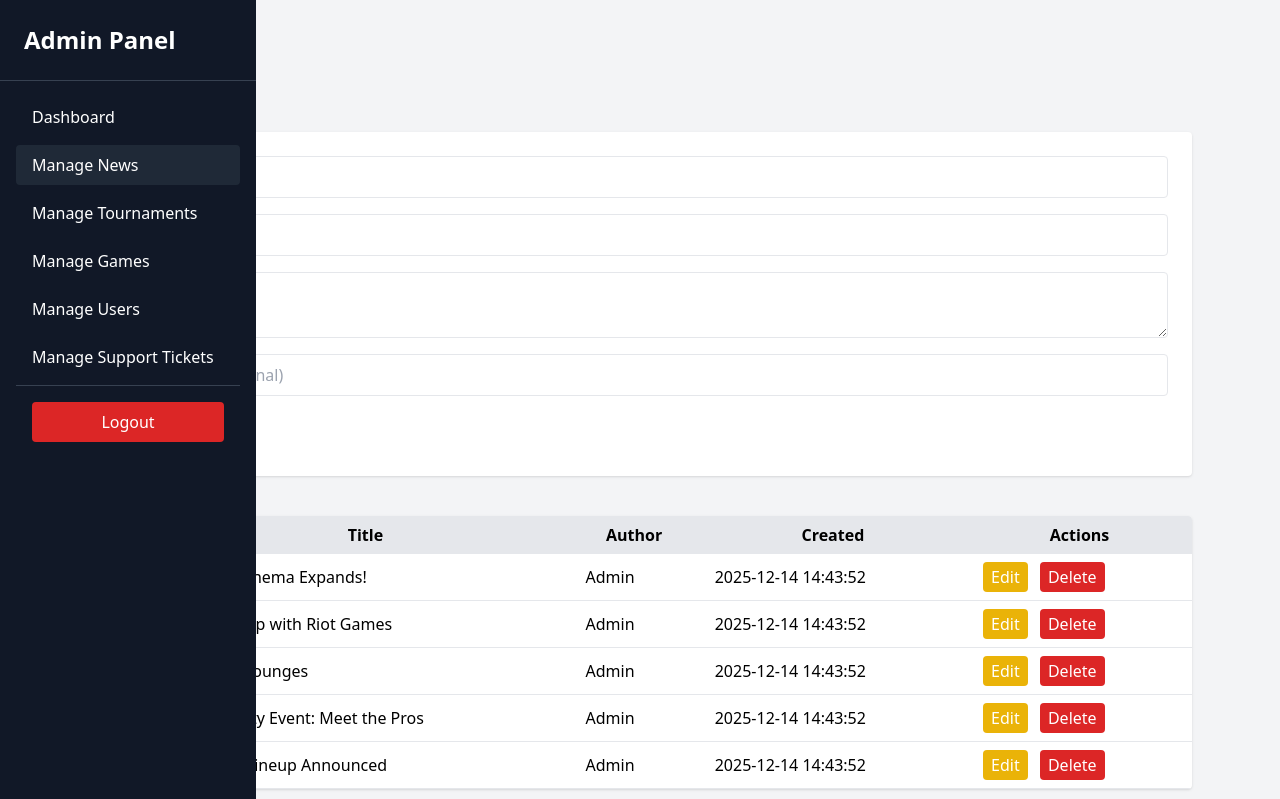
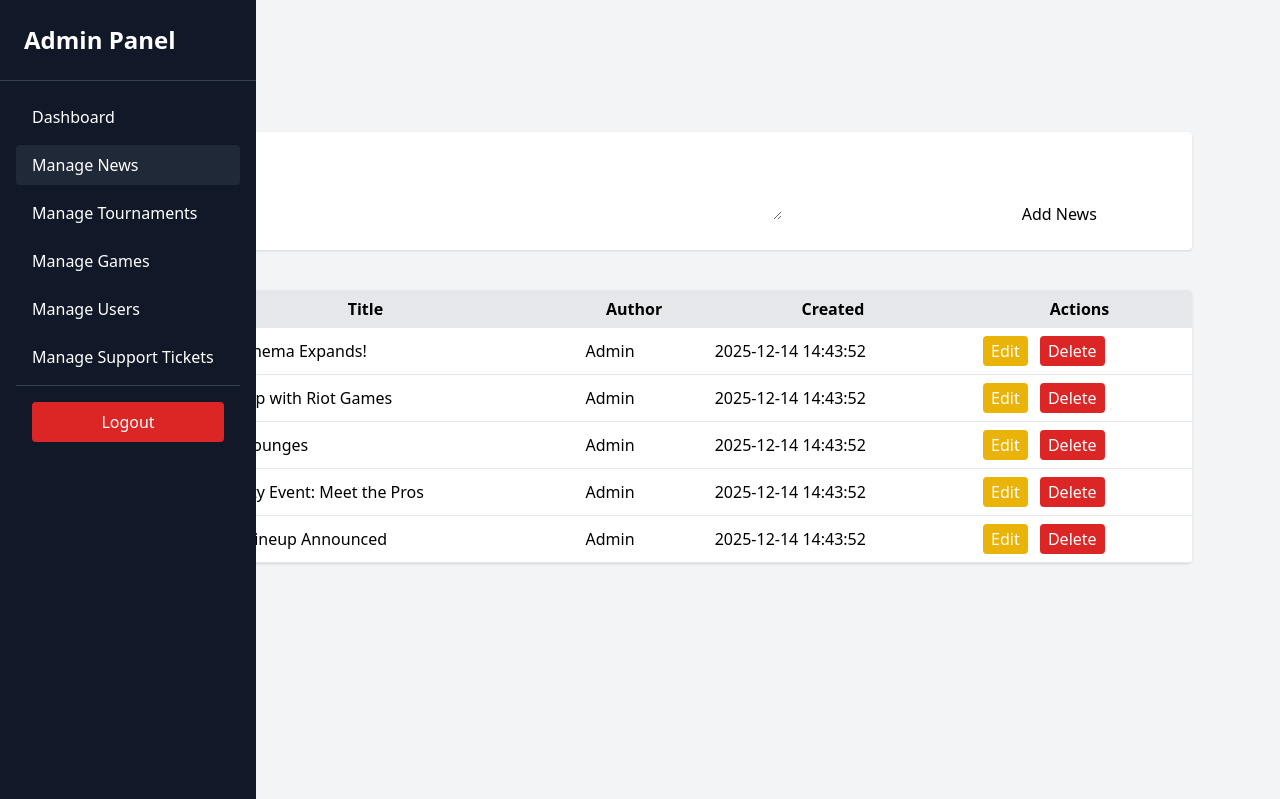
Before and after one commit to Sinyedu/dwpcinema-2025, a PHP site: page /views/news.php in a window 1280 px wide. Shown: the top 799 px of the page. Run offline with PHP 8.4, Linux system fonts and the light colour scheme; the visitor is signed in with stand-in values (Sample User, id 1); data comes from the database, SQL or seed files in the repository; data that the repository does not hold is empty; a stand-in replaces the project's code that opens the database connection; some libraries are stand-ins or nearby versions.

Commit message:
fix: fixed my form

```diff
--- a/views/news.php
+++ b/views/news.php
@@ -87,11 +87,11 @@ if (isset($_GET['edit'])) {
 
         <h2 class="text-xl font-semibold mb-2">Add News</h2>
         <form method="POST" class="space-y-4 bg-white p-6 rounded shadow mb-10">
-            <input type="text" name="newsTitle" placeholder="Title" class="w-full border rounded px-3 py-2" required>
-            <input type="text" name="newsAuthor" placeholder="Author" class="w-full border rounded px-3 py-2" required>
-            <textarea name="newsContent" placeholder="Content" class="w-full border rounded px-3 py-2"><?= $editNews['newsContent'] ?? '' ?></textarea>
-            <input type="text" name="newsImage" placeholder="Image URL (optional)" class="w-full border rounded px-3 py-2">
-            <button type="submit" name="add" class="bg-blue-600 text-white px-4 py-2 rounded hover:bg-blue-500">Add News</button>
+            <input type="text" name="newsTitle" required>
+            <input type="text" name="newsAuthor" required>
+            <textarea name="newsContent" required></textarea>
+            <input type="text" name="newsImage">
+            <button type="submit" name="add">Add News</button>
         </form>
 
         <table class="w-full table-auto bg-white rounded shadow overflow-hidden">
```
